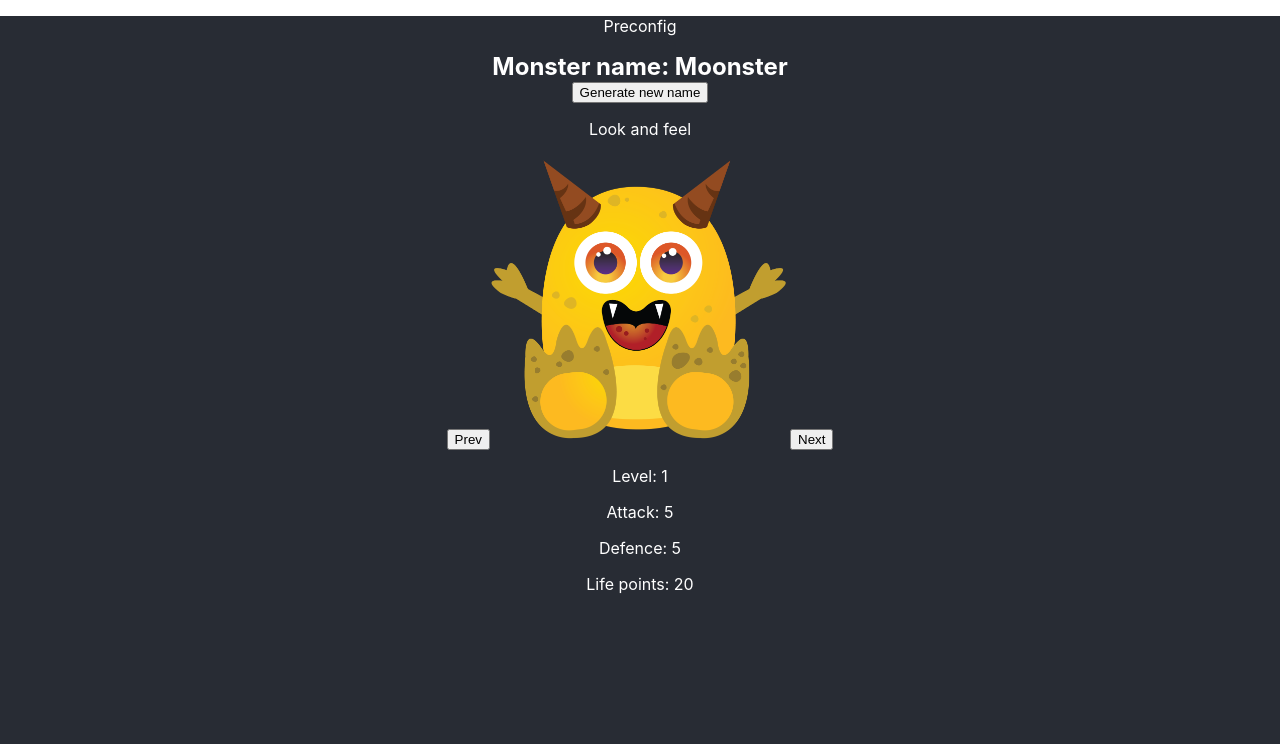
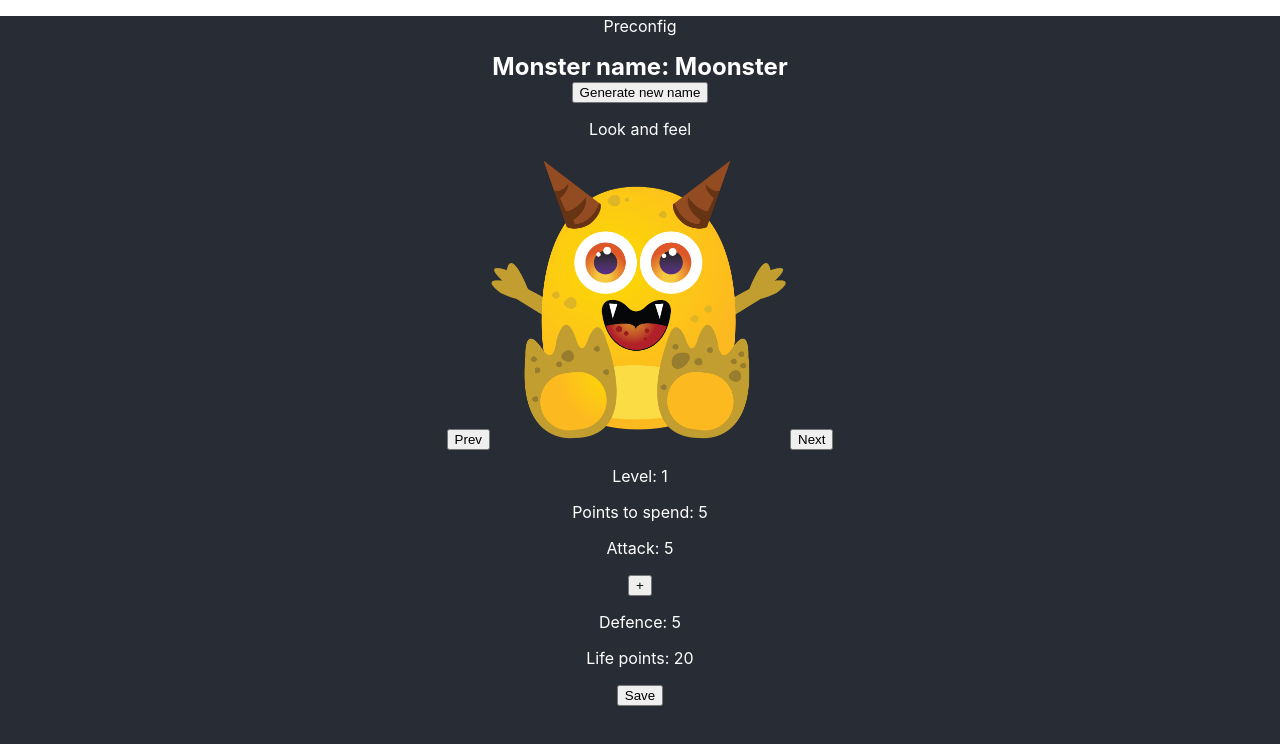
Before and after one commit to AndKorbiel/monster-brawl, a React (Create React App) app: page / in a window 1280 px wide. Shown: the top 744 px of the page. Built offline with nearby package versions, Linux system fonts and the light colour scheme.

Commit message:
Preconfig part 3

```diff
--- a/src/components/monsterConfigurator.jsx
+++ b/src/components/monsterConfigurator.jsx
@@ -1,57 +1,117 @@
 import React, { Component } from "react";
 import { connect } from "react-redux";
-import { generateNewNameEffect, changeLookEffect } from "../redux/effects";
+import {
+  generateNewNameEffect,
+  changeLookEffect,
+  saveConfigEffect,
+  spendLevelUpPointsEffect
+} from "../redux/effects";
 
 class MonsterConfigurator extends Component {
   constructor(props) {
     super(props);
     this.state = {
       counter: 0
-        }
+    };
   }
 
-    changeCounter = (event) => {
+  changeCounter = event => {
     let name = event.target.name;
     let tempCounter = this.state.counter;
 
     if (name === "next") {
-            tempCounter++
+      tempCounter++;
     } else {
-            tempCounter--
+      tempCounter--;
     }
 
     if (tempCounter === this.props.monsterImg.length) {
       tempCounter = 0;
     } else if (tempCounter < 0) {
-            tempCounter = this.props.monsterImg.length -1
+      tempCounter = this.props.monsterImg.length - 1;
     }
     this.setState({
-            counter : tempCounter
+      counter: tempCounter
     });
     this.props.changeLook(tempCounter);
   };
 
+  addAtackPoint = () => {
+    let newValue = this.props.levelUpPoints - 1;
+    let attackPoints = this.props.attackPoints + 1;
+    let value = { newValue, attackPoints };
+    this.props.spendLevelUpPoints(value);
+  };
+
   render() {
-    const { generateNewName, gameMode, name, lookVersion, monsterImg, level, attackPoints, defencePoints, lifePoints } = this.props;
+    const {
+      generateNewName,
+      gameMode,
+      name,
+      lookVersion,
+      monsterImg,
+      level,
+      attackPoints,
+      defencePoints,
+      lifePoints,
+      saveConfig,
+      levelUpPoints
+    } = this.props;
+
+    const $generateNameButton =
+      gameMode === "Preconfig" ? (
+        <button name="generateName" onClick={generateNewName}>
+          Generate new name
+        </button>
+      ) : (
+        ""
+      );
+
+    const $monsterLookPrevButton =
+      gameMode === "Preconfig" ? (
+        <button onClick={this.changeCounter} name="prev">
+          Prev
+        </button>
+      ) : (
+        ""
+      );
+
+    const $monsterLookNextButton =
+      gameMode === "Preconfig" ? (
+        <button onClick={this.changeCounter} name="next">
+          Next
+        </button>
+      ) : (
+        ""
+      );
+
+    const $saveConfigButton =
+      gameMode === "Preconfig" ? (
+        <button onClick={saveConfig} name="saveConfig">
+          Save
+        </button>
+      ) : (
+        ""
+      );
+
     return (
       <div className="config">
         <p>{gameMode}</p>
         <h2>Monster name: {name}</h2>
-        <button name="generateName" onClick={generateNewName}>
-          Generate new name
+        {$generateNameButton}
+        <p>Look and feel</p>
+        {$monsterLookPrevButton}
+        <img src={"./img/" + monsterImg[lookVersion]} className="look" />
+        {$monsterLookNextButton}
+        <p>Level: {level}</p>
+        <p>Points to spend: {levelUpPoints}</p>
+        <p>Attack: {attackPoints}</p>
+        <button name="attackPoints" onClick={this.addAtackPoint}>
+          +
         </button>
-        <p>Look and feel</p>
-        <button onClick={this.changeCounter} name="prev">
-          Prev
-        </button>
-        <img src={"./img/" + monsterImg[lookVersion]} className="look" />
-        <button onClick={this.changeCounter} name="next">
-          Next
-        </button>
-        <p>Level: {level}</p>
-        <p>Attack: {attackPoints}</p>
         <p>Defence: {defencePoints}</p>
         <p>Life points: {lifePoints}</p>
+        {$saveConfigButton}
       </div>
     );
   }
@@ -59,14 +119,15 @@ class MonsterConfigurator extends Component {
 
 const select = state => {
   return {
-      gameMode : state.gameMode,
+    gameMode: state.gameMode,
     name: state.name,
     monsterImg: state.monsterImg,
     lookVersion: state.lookVersion,
     level: state.level,
     attackPoints: state.attackPoints,
     defencePoints: state.defencePoints,
-      lifePoints: state.lifePoints
+    lifePoints: state.lifePoints,
+    levelUpPoints: state.levelUpPoints
   };
 };
 
@@ -77,6 +138,12 @@ const mapDisptachToProps = disptach => {
     },
     changeLook: value => {
       disptach(changeLookEffect(value));
+    },
+    saveConfig: () => {
+      disptach(saveConfigEffect());
+    },
+    spendLevelUpPoints: value => {
+      disptach(spendLevelUpPointsEffect(value));
     }
   };
 };
--- a/src/redux/actions/index.js
+++ b/src/redux/actions/index.js
@@ -1,6 +1,8 @@
 export const CHANGE_NAME = "CHANGE_NAME";
 export const GENERATE_NEW_NAME = "GENERATE_NEW_NAME";
 export const CHANGE_LOOK = "CHANGE_LOOK";
+export const SAVE_CONFIG = "SAVE_CONFIG";
+export const SPEND_LEVEL_UP_POINTS = "SPEND_LEVEL_UP_POINTS";
 
 export function changeName(payload) {
   return {
@@ -22,3 +24,17 @@ export function changeLook(payload) {
     payload
   };
 }
+
+export function saveConfig(payload) {
+  return {
+    type: "SAVE_CONFIG",
+    payload
+  };
+}
+
+export function spendLevelUpPoints(payload) {
+  return {
+    type: "SPEND_LEVEL_UP_POINTS",
+    payload
+  };
+}
--- a/src/redux/effects/index.js
+++ b/src/redux/effects/index.js
@@ -1,4 +1,9 @@
-import { generateNewName, changeLook } from "../actions/index";
+import {
+  generateNewName,
+  changeLook,
+  saveConfig,
+  spendLevelUpPoints
+} from "../actions/index";
 
 export const generateNewNameEffect = () => {
   return dispatch => {
@@ -9,8 +14,20 @@ export const generateNewNameEffect = () => {
   };
 };
 
-export const changeLookEffect = (value) => {
+export const changeLookEffect = value => {
   return dispatch => {
     dispatch(changeLook([value]));
   };
 };
+
+export const saveConfigEffect = () => {
+  return dispatch => {
+    dispatch(saveConfig());
+  };
+};
+
+export const spendLevelUpPointsEffect = value => {
+  return dispatch => {
+    dispatch(spendLevelUpPoints(value));
+  };
+};
--- a/src/redux/reducers/index.js
+++ b/src/redux/reducers/index.js
@@ -1,4 +1,10 @@
-import { CHANGE_NAME, GENERATE_NEW_NAME, CHANGE_LOOK } from "../actions/index";
+import {
+  CHANGE_NAME,
+  GENERATE_NEW_NAME,
+  CHANGE_LOOK,
+  SAVE_CONFIG,
+  SPEND_LEVEL_UP_POINTS
+} from "../actions/index";
 
 const initialState = {
   gameMode: "Preconfig",
@@ -8,7 +14,8 @@ const initialState = {
   level: 1,
   attackPoints: 5,
   defencePoints: 5,
-      lifePoints: 20
+  lifePoints: 20,
+  levelUpPoints: 5
 };
 
 export function mainReducer(state = initialState, action) {
@@ -22,6 +29,16 @@ export function mainReducer(state = initialState, action) {
     case CHANGE_LOOK: {
       return { ...state, lookVersion: action.payload };
     }
+    case SAVE_CONFIG: {
+      return { ...state, gameMode: "preFight" };
+    }
+    case SPEND_LEVEL_UP_POINTS: {
+      return {
+        ...state,
+        levelUpPoints: action.payload.levelUpPoints,
+        attackPoints: action.payload.attackPoints
+      };
+    }
     default:
       return state;
   }
```
Lines whose indentation alone changed are shown as unchanged.
